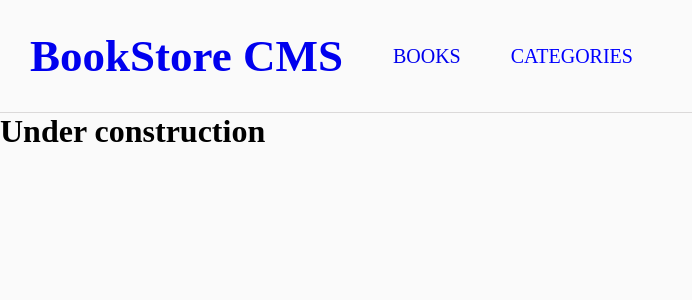
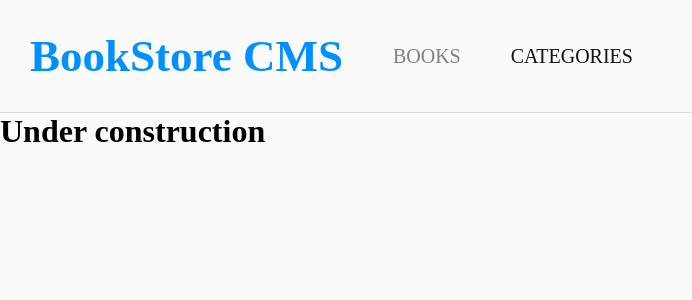
Before and after one commit to wuyepabdul/Bookstore, a React (Create React App) app: page /categories in a window 1280 px wide. Shown: the top 300 px of the page, without its empty margins (0-692 px from the left). Built offline with nearby package versions, Linux system fonts and the light colour scheme.

Commit message:
Add style to navbar

```diff
--- a/src/index.css
+++ b/src/index.css
@@ -24,7 +24,6 @@ body {
 
 .nav-links h1 {
   font-size: 45px;
-  color: blue;
 }
 
 .nav-links li {
@@ -33,15 +32,23 @@ body {
 }
 
 .active-link {
-  color: blue;
+  color: #121212;
+}
+
+.logo a {
+  color: #0290ff;
 }
 
 a {
   text-decoration: none;
+  color: grey;
+}
+
+a:active {
+  color: #121212;
 }
 
 .book-div {
-  /* border: 1px solid grey; */
   border-radius: 4px;
   border: 1px solid rgb(239, 239, 239);
   background-color: #fff;
```
